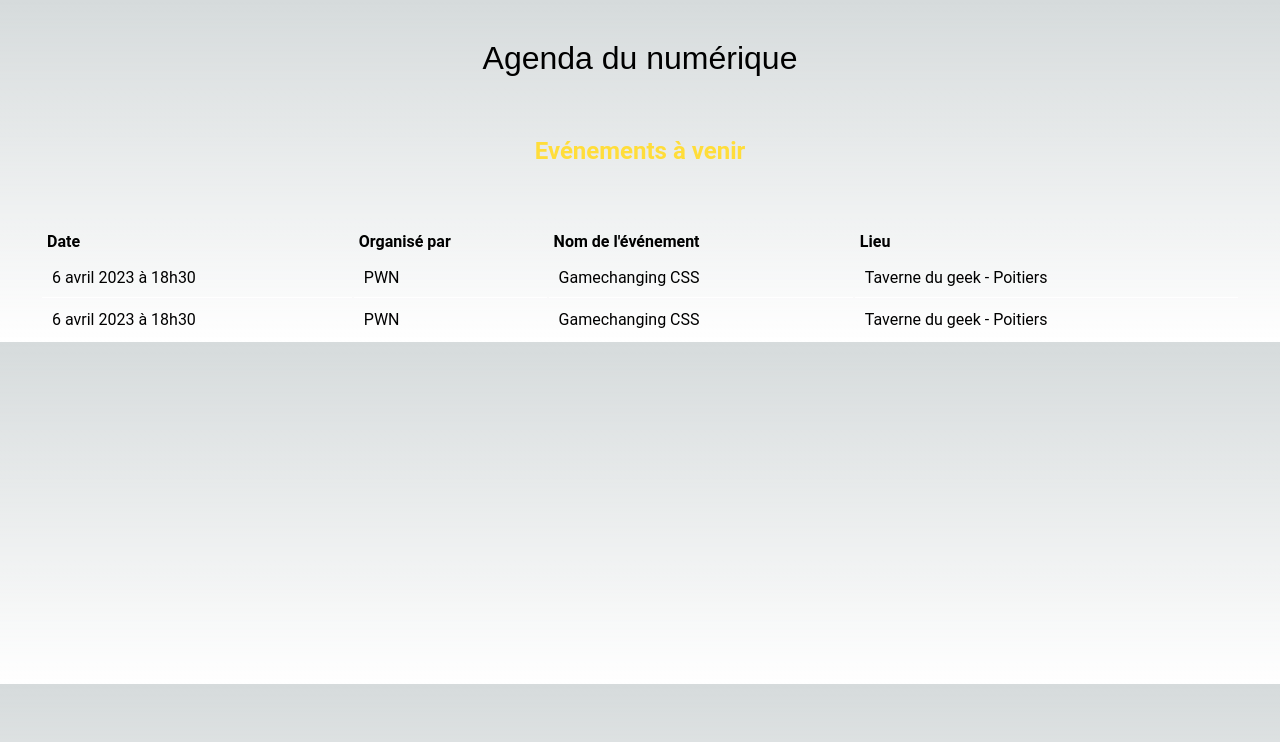
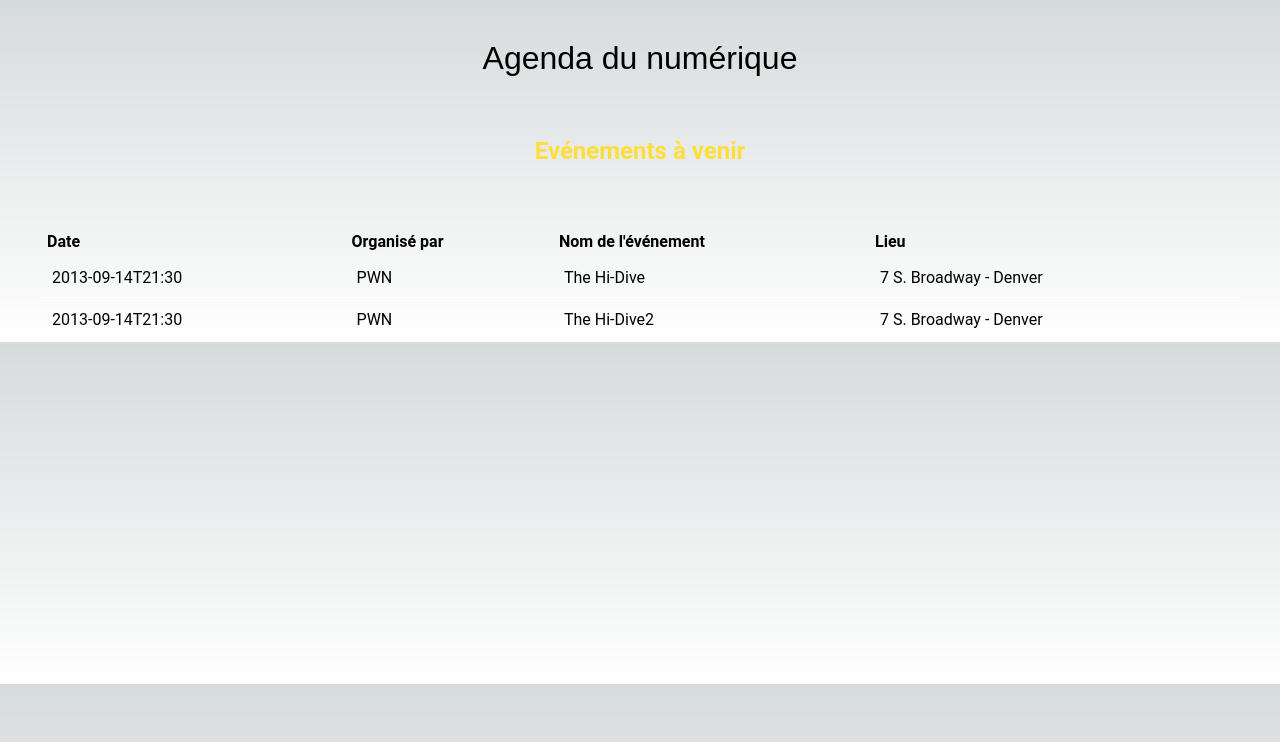
Before and after one commit to baudelotphilippe/agendanumerique, a Next.js app: page / in a window 1280 px wide. Shown: the top 742 px of the page. Built offline with nearby package versions, Linux system fonts and the light colour scheme; a web font is replaced by a local one.

Commit message:
use globel events.json

```diff
--- /dev/null
+++ b/components/hometable.js
@@ -0,0 +1,40 @@
+import useSWR from "swr";
+import styles from "@/styles/Home.module.css";
+
+const fetcher = (url) => fetch(url).then((res) => res.json());
+
+export default function Hometable() {
+  const { data, error } = useSWR("/api/staticdata", fetcher);
+
+  //Handle the error state
+  if (error) return <div>Failed to load</div>;
+  //Handle the loading state
+  if (!data) return <div>Loading...</div>;
+  // console.log(datas)
+  return (
+    <>
+      <table className={styles.events}>
+        <thead className={styles.thead}>
+          <tr>
+            <th>Date</th>
+            <th>Organisé par</th>
+            <th>Nom de l&apos;événement</th>
+            <th>Lieu</th>
+          </tr>
+        </thead>
+        <tbody className={styles.tbody}>
+          {data.map((info) => (
+            <tr>
+              <td>{info.startDate}</td>
+              <td>{info.organizer}</td>
+              <td>{info.name}</td>
+              <td>
+                {info.location.streetAddress} - {info.location.addressLocality}
+              </td>
+            </tr>
+          ))}
+        </tbody>
+      </table>
+    </>
+  );
+}
--- /dev/null
+++ b/json/events.json
@@ -0,0 +1,20 @@
+[
+  {
+    "name": "The Hi-Dive",
+    "startDate": "2013-09-14T21:30",
+    "location": {
+      "addressLocality": "Denver",
+      "streetAddress": "7 S. Broadway"
+    },
+    "organizer": "PWN"
+  },
+  {
+    "name": "The Hi-Dive2",
+    "startDate": "2013-09-14T21:30",
+    "location": {
+      "addressLocality": "Denver",
+      "streetAddress": "7 S. Broadway"
+    },
+    "organizer": "PWN"
+  }
+]
--- a/package.json
+++ b/package.json
@@ -18,6 +18,7 @@
     "next": "13.1.6",
     "react": "18.2.0",
     "react-dom": "18.2.0",
+    "swr": "^2.0.3",
     "typescript": "4.9.5"
   }
 }
--- /dev/null
+++ b/pages/api/staticdata.js
@@ -0,0 +1,11 @@
+import path from 'path';
+import { promises as fs } from 'fs';
+
+export default async function handler(req, res) {
+  //Find the absolute path of the json directory
+  const jsonDirectory = path.join(process.cwd(), 'json');
+  //Read the json data file data.json
+  const fileContents = await fs.readFile(jsonDirectory + '/events.json', 'utf8');
+  //Return the content of the data file in json format
+  res.status(200).json(JSON.parse(fileContents));
+}
--- a/pages/index.tsx
+++ b/pages/index.tsx
@@ -2,11 +2,14 @@ import Head from 'next/head'
 import Image from 'next/image'
 import { Nabla } from '@next/font/google'
 import styles from '@/styles/Home.module.css'
+import Hometable from '../components/hometable';
 
 const nabla = Nabla({
   weight:'400',
   subsets:['latin']
 })
+
+
 export default function Home() {
   return (
     <>
@@ -19,30 +22,9 @@ export default function Home() {
       <main className={styles.main}>
        <h1 className={`${styles.h1} ${nabla.className}`} >Agenda du numérique</h1>
        <h2 className={styles.h2}>Evénements à venir</h2>
-       <table className={styles.events}>
-        <thead className={styles.thead}>
-          <tr>
-            <th>Date</th>
-            <th>Organisé par</th>
-            <th>Nom de l&apos;événement</th>
-            <th>Lieu</th>
-          </tr>
-        </thead>
-        <tbody className={styles.tbody}>
-            <tr>
-              <td>6 avril 2023 à 18h30</td>
-              <td>PWN</td>
-              <td>Gamechanging CSS </td>
-              <td>Taverne du geek - Poitiers</td>
-            </tr>
-            <tr>
-              <td>6 avril 2023 à 18h30</td>
-              <td>PWN</td>
-              <td>Gamechanging CSS </td>
-              <td>Taverne du geek - Poitiers</td>
-            </tr>
-        </tbody>
-       </table>
+       <Hometable />
+
+
       </main>
     </>
   )
```
